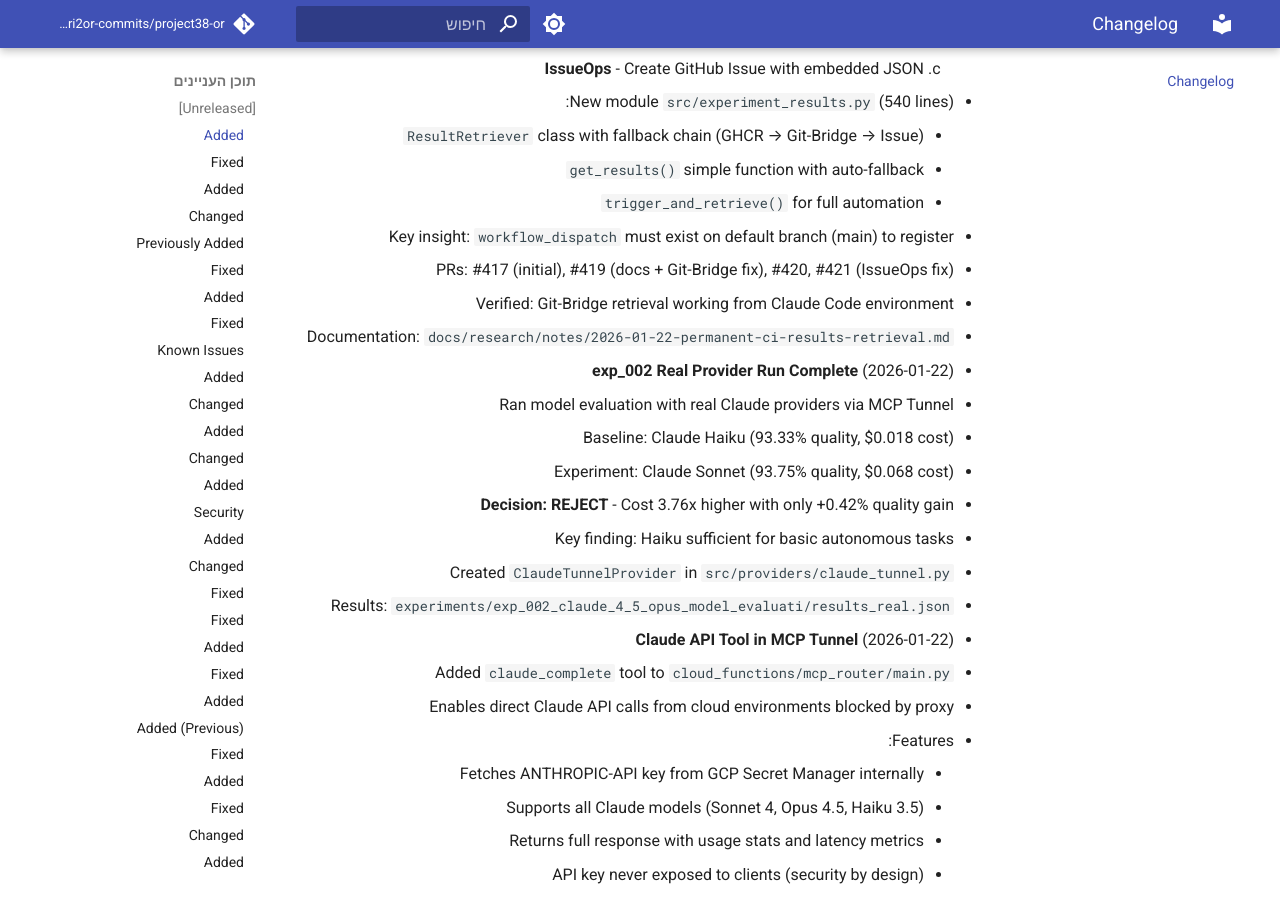
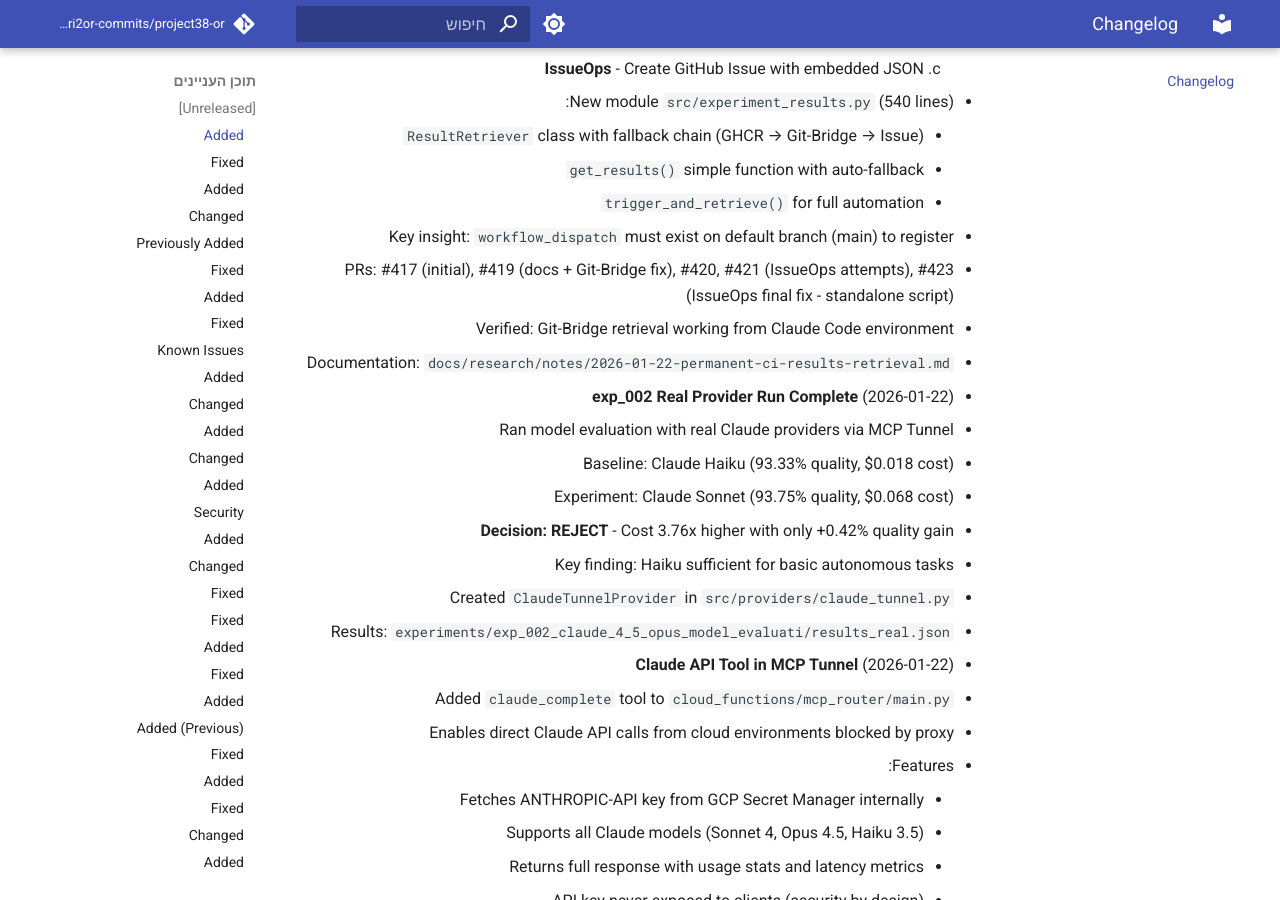
Before and after one commit to edri2or-commits/project38-or, an MkDocs documentation site: the page built from docs/changelog.md, in a window 1280 px wide and 900 px high, scrolled down 696 px. Built offline with MkDocs 1.6.1 and Material for MkDocs 9.7.7, drawn with Linux system fonts in a browser that asks for light colours; comment, search, counter and statistics services are not loaded.

Commit message:
docs: Add PR #423 to changelog (IssueOps final fix) (#426)
Co-authored-by: Claude <noreply@anthropic.com>

```diff
--- a/docs/changelog.md
+++ b/docs/changelog.md
@@ -22,7 +22,7 @@ and this project adheres to [Semantic Versioning](https://semver.org/spec/v2.0.0
     - `get_results()` simple function with auto-fallback
     - `trigger_and_retrieve()` for full automation
   - Key insight: `workflow_dispatch` must exist on default branch (main) to register
-  - PRs: #417 (initial), #419 (docs + Git-Bridge fix), #420, #421 (IssueOps fix)
+  - PRs: #417 (initial), #419 (docs + Git-Bridge fix), #420, #421 (IssueOps attempts), #423 (IssueOps final fix - standalone script)
   - Verified: Git-Bridge retrieval working from Claude Code environment
   - Documentation: `docs/research/notes/2026-01-22-permanent-ci-results-retrieval.md`
 
```
